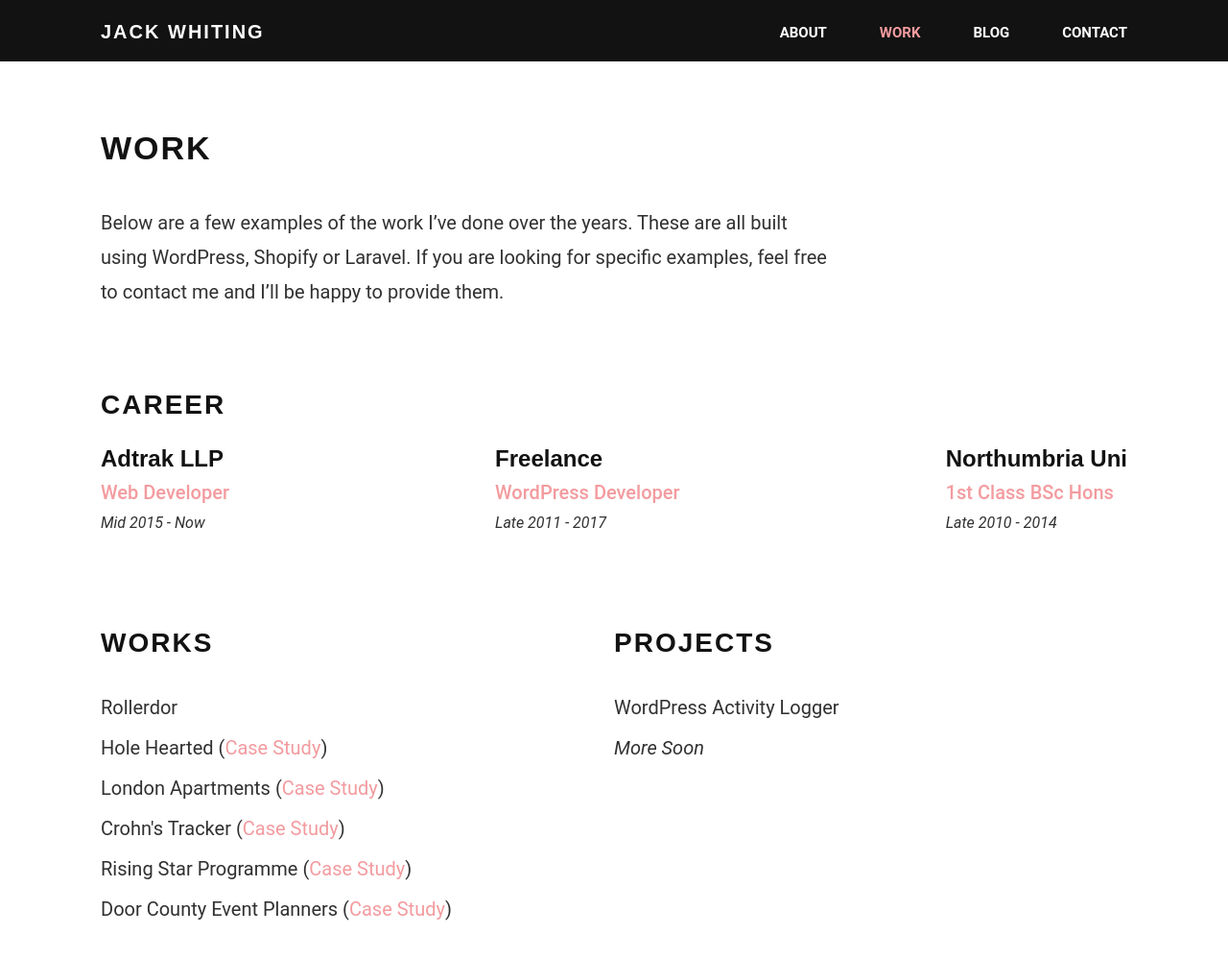
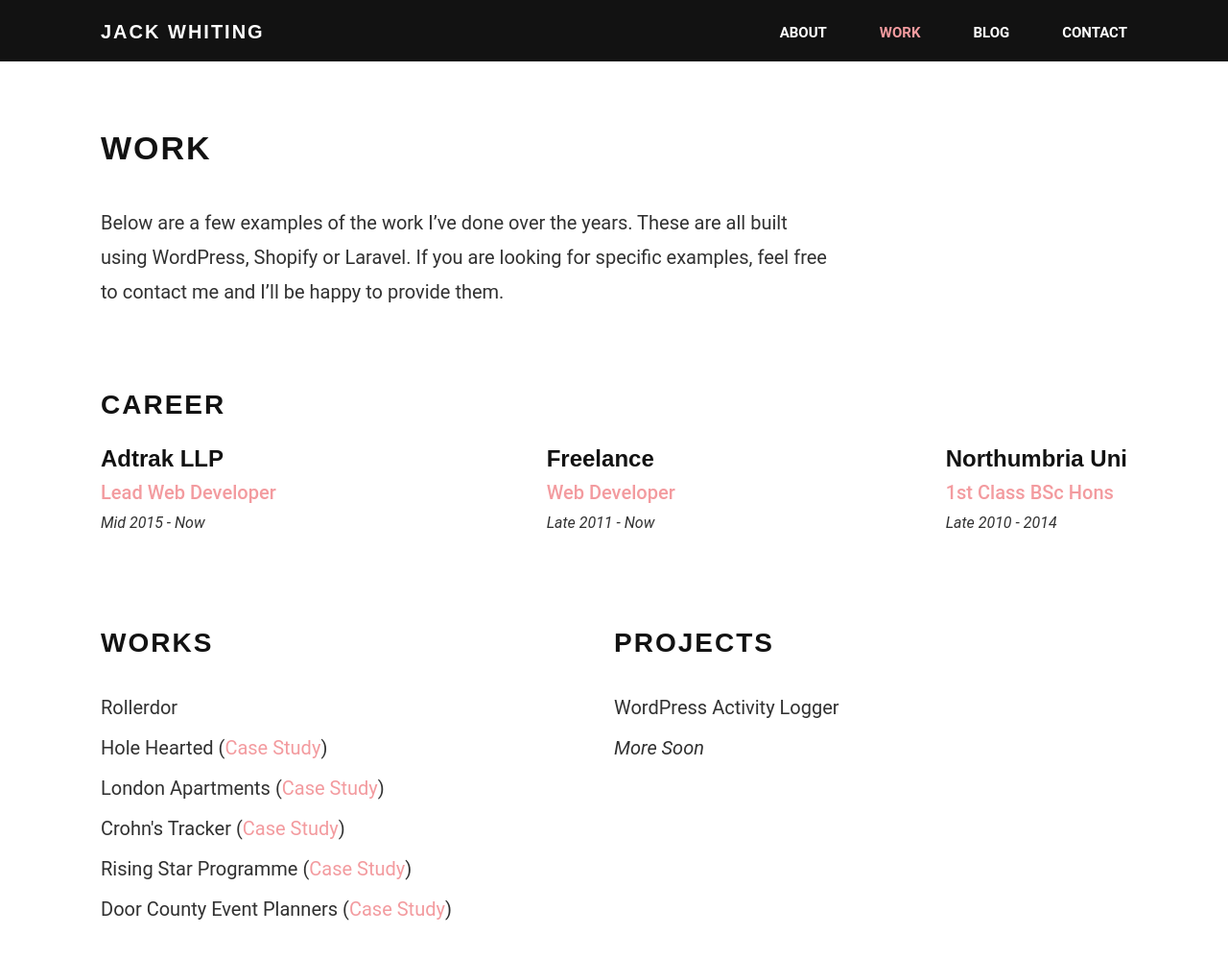
Before and after one commit to jackabox/old.jackwhiting.co.uk, a Jekyll site: the page built from work.md, in a window 1280 px wide and 1005 px high. Shown: the top 998 px of the window at 96% size. Built offline with Jekyll 4.4.1, drawn with Linux system fonts in a browser that asks for light colours.

Commit message:
Update works.html

```diff
--- a/_layouts/works.html
+++ b/_layouts/works.html
@@ -13,13 +13,13 @@
 	<div class="career__row container">
 		<div class="career__box">
 			<h3>Adtrak LLP</h3>
-			<p class="career__role">Web Developer</p>
+			<p class="career__role">Lead Web Developer</p>
 			<p class="career__date">Mid 2015 - Now</p>
 		</div>
 		<div class="career__box">
 			<h3>Freelance</h3>
-			<p class="career__role">WordPress Developer</p>
-			<p class="career__date">Late 2011 - 2017</p>
+			<p class="career__role">Web Developer</p>
+			<p class="career__date">Late 2011 - Now</p>
 		</div>
 		<div class="career__box">
 			<h3>Northumbria Uni</h3>
```
